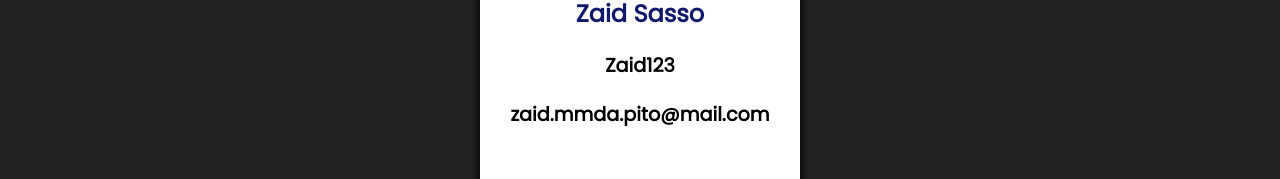
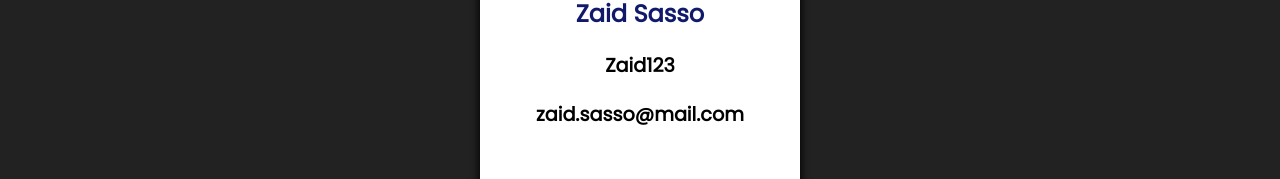
Before and after one commit to NidiaGzz/prograWeb-React, a React (Create React App) app in the folder pia-movie/: page /perfil in a window 1280 px wide. Shown: the part 346-525 px from the top of the page. Built offline with nearby package versions, Linux system fonts and the light colour scheme.

Commit message:
aaaaaaaaaaaa
Co-Authored-By: KaryMaly <78707738+KaryMaly@users.noreply.github.com>

```diff
--- a/pia-movie/src/components/Card.js
+++ b/pia-movie/src/components/Card.js
@@ -6,7 +6,7 @@ export const Card = () => {
 
     const [name, setName] = useState('Zaid Sasso ');
     const [user, setUser ] = useState('Zaid123');
-    const [email, setEmail ] = useState('zaid.mmda.pito@mail.com');
+    const [email, setEmail ] = useState('zaid.sasso@mail.com');
 
   return (
     <header>
```
